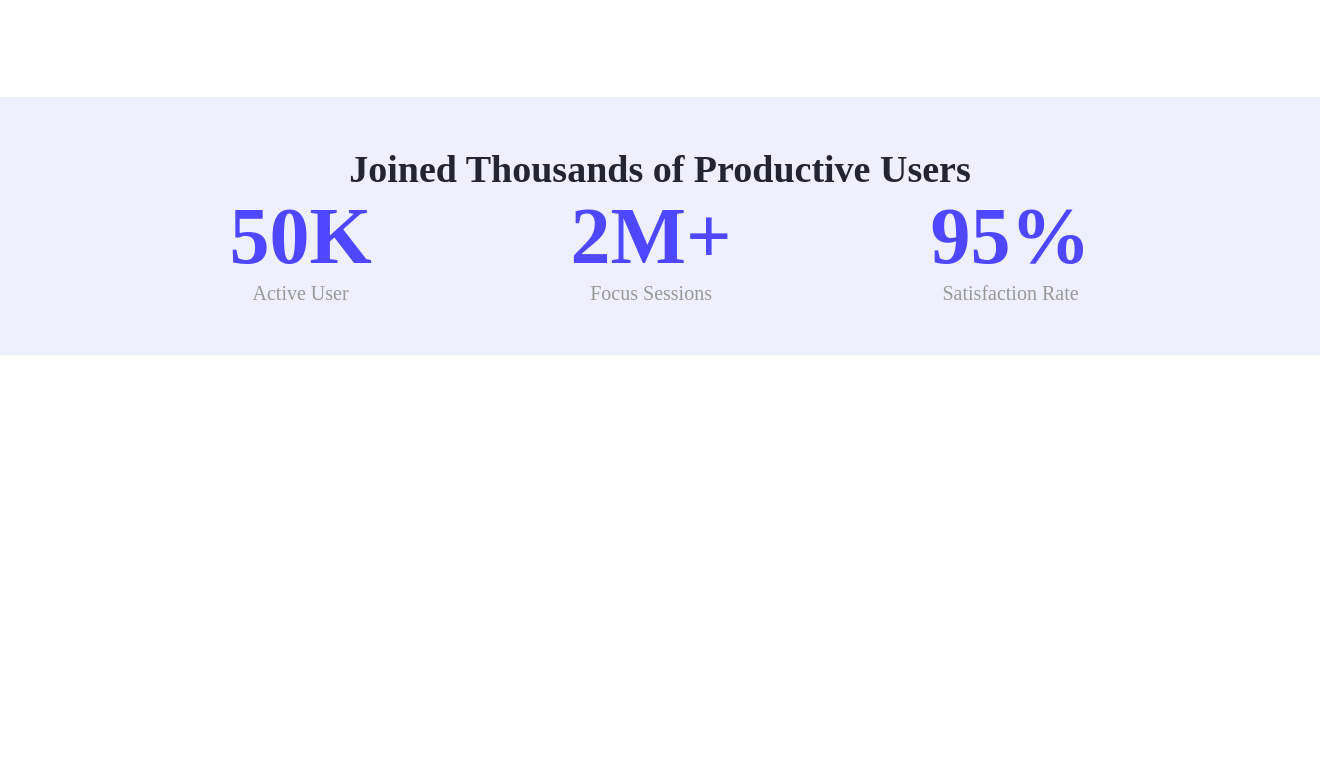
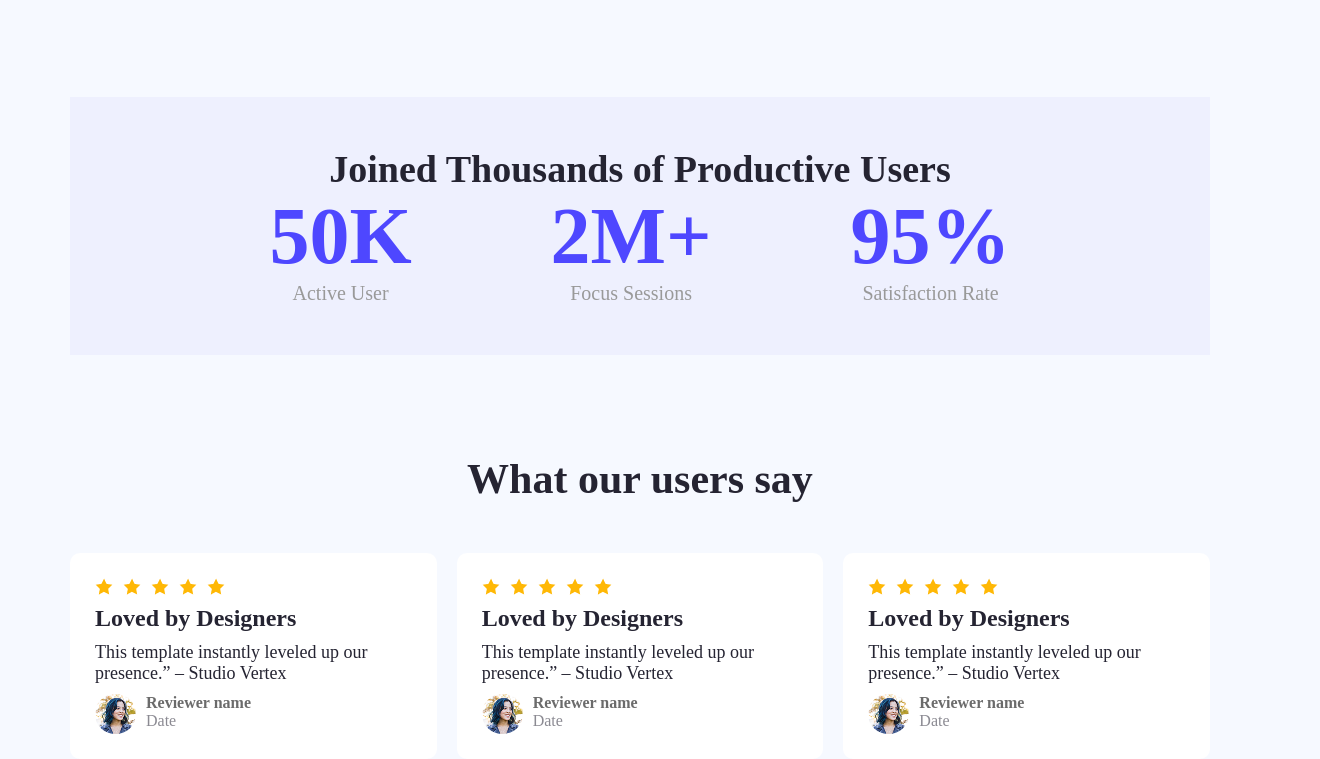
Before and after one commit to HasibulHasan-Shanto/Assignmentr1, a plain HTML site: page index.html in a window 1280 px wide. Shown: the part 1092-1851 px from the top of the page, 1320 px wide, since content can reach past the window. Before the commit the page ends 1447 px from the top, so only its background shows below. Drawn offline with Linux system fonts and the light colour scheme.

Commit message:
added rivew

```diff
--- a/index.html
+++ b/index.html
@@ -64,6 +64,84 @@
           </div>
         </div>
       </section>
+      <section>
+        <div class="container">
+          <div class="feedbackPart">
+            <h3>What our users say</h3>
+            <div class="flexPart">
+              <div class="titlePart">
+                <div class="icons">
+                  <img src="Images/icon-star.png" alt="" />
+                  <img src="Images/icon-star.png" alt="" />
+                  <img src="Images/icon-star.png" alt="" />
+                  <img src="Images/icon-star.png" alt="" />
+                  <img src="Images/icon-star.png" alt="" />
+                </div>
+                <div class="iconsTitle">
+                  <h6>Loved by Designers</h6>
+                  <p>
+                    This template instantly leveled up our presence.” – Studio
+                    Vertex
+                  </p>
+                </div>
+                <div class="reviewer">
+                  <img src="Images/avatar.png" alt="" />
+                  <div class="reviNam">
+                    <strong>Reviewer name</strong>
+                    <p>Date</p>
+                  </div>
+                </div>
+              </div>
+              <div class="titlePart">
+                <div class="icons">
+                  <img src="Images/icon-star.png" alt="" />
+                  <img src="Images/icon-star.png" alt="" />
+                  <img src="Images/icon-star.png" alt="" />
+                  <img src="Images/icon-star.png" alt="" />
+                  <img src="Images/icon-star.png" alt="" />
+                </div>
+                <div class="iconsTitle">
+                  <h6>Loved by Designers</h6>
+                  <p>
+                    This template instantly leveled up our presence.” – Studio
+                    Vertex
+                  </p>
+                </div>
+                <div class="reviewer">
+                  <img src="Images/avatar.png" alt="" />
+                  <div class="reviNam">
+                    <strong>Reviewer name</strong>
+                    <p>Date</p>
+                  </div>
+                </div>
+              </div>
+              <div class="titlePart">
+                <div class="icons">
+                  <img src="Images/icon-star.png" alt="" />
+                  <img src="Images/icon-star.png" alt="" />
+                  <img src="Images/icon-star.png" alt="" />
+                  <img src="Images/icon-star.png" alt="" />
+                  <img src="Images/icon-star.png" alt="" />
+                </div>
+                <div class="iconsTitle">
+                  <h6>Loved by Designers</h6>
+                  <p>
+                    This template instantly leveled up our presence.” – Studio
+                    Vertex
+                  </p>
+                </div>
+                <div class="reviewer">
+                  <img src="Images/avatar.png" alt="" />
+                  <div class="reviNam">
+                    <strong>Reviewer name</strong>
+                    <p>Date</p>
+                  </div>
+                </div>
+              </div>
+            </div>
+          </div>
+        </div>
+      </section>
     </main>
   </body>
 </html>
--- a/style.css
+++ b/style.css
@@ -2,8 +2,11 @@
   margin: 0;
   padding: 0;
 }
+body {
+  background: #f6f9ff;
+}
 .container {
-  width: 1320px;
+  width: 1140px;
   margin: 0 auto;
 }
 header {
@@ -60,7 +63,7 @@ nav button {
   justify-content: space-between;
   align-items: center;
   padding-top: 120px;
-    padding-bottom: 100px;
+  padding-bottom: 100px;
 }
 
 .actionTitle h6 {
@@ -113,3 +116,56 @@ nav button {
   display: flex;
   justify-content: space-around;
 }
+.feedbackPart {
+  padding-top: 100px;
+}
+.feedbackPart h3 {
+  font-weight: bold;
+  font-size: 42px;
+  color: #252432;
+  text-align: center;
+  margin-bottom: 50px;
+}
+.flexPart {
+  display: flex;
+  justify-content: space-between;
+  gap: 20px;
+}
+.titlePart {
+  width: 330px;
+  border-radius: 10px;
+  background: #ffffff;
+  padding: 25px;
+}
+.icons {
+  display: flex;
+  gap: 10px;
+}
+.iconsTitle {
+  width: 300px;
+}
+.iconsTitle h6 {
+  font-weight: bold;
+  font-size: 24px;
+  color: #252432;
+  margin-top: 10px;
+}
+.iconsTitle p {
+  font-weight: 400px;
+  font-size: 18px;
+  color: #252432;
+  margin: 10px 0;
+}
+.reviewer {
+  display: flex;
+  gap: 10px;
+}
+.reviewer img {
+  border-radius: 50%;
+}
+strong {
+  color: rgba(0, 0, 0, 0.581);
+}
+.reviNam p {
+  color: #25243288;
+}
```
